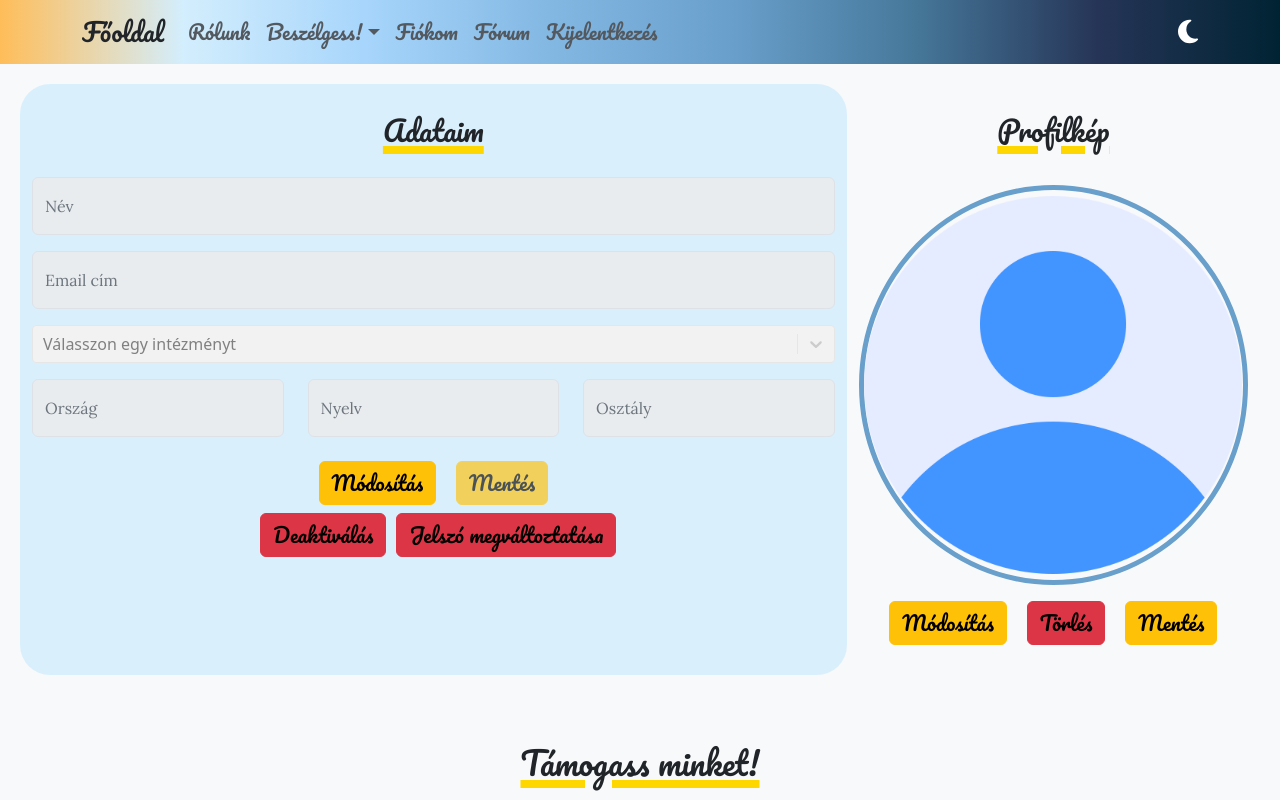
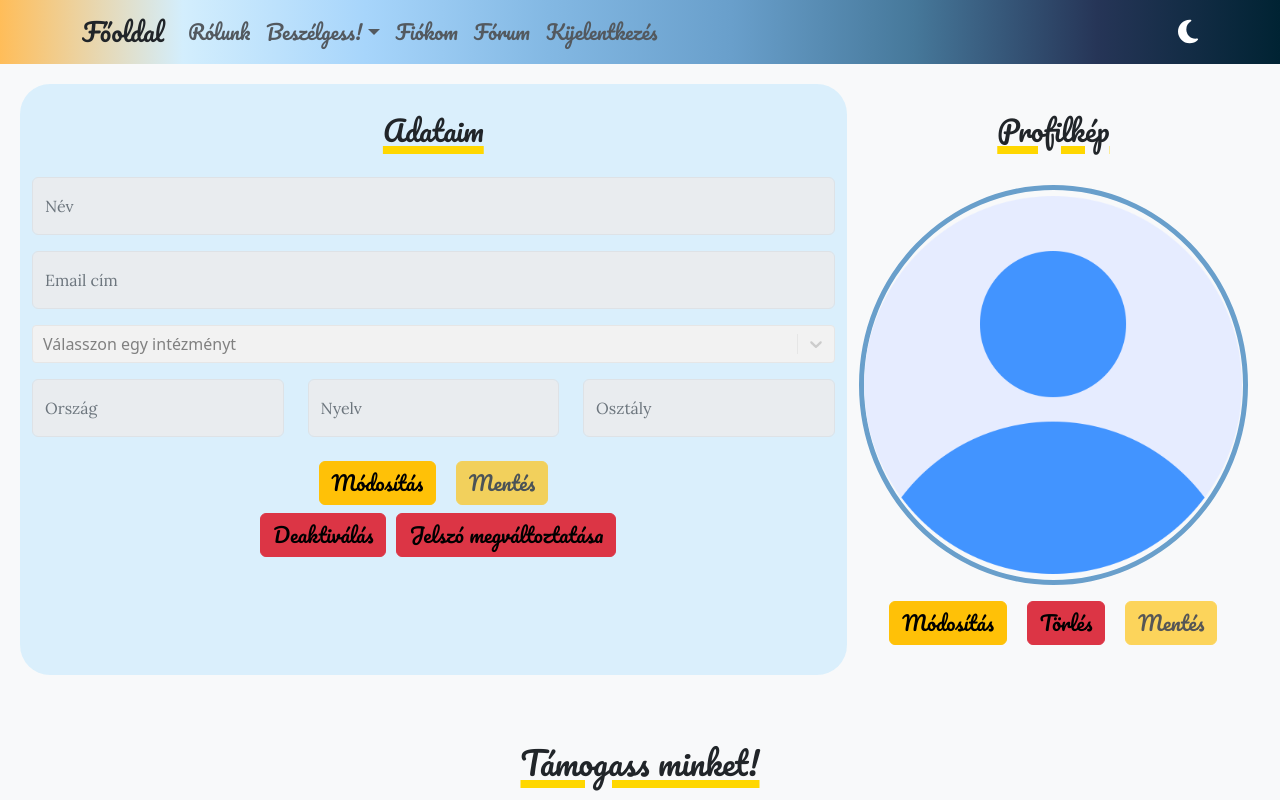
Before and after one commit to mcitomi/minerva, a React (Create React App) app in the folder frontend/: page /my-profile in a window 1280 px wide. Shown: the top 800 px of the page. Built offline with nearby package versions, Linux system fonts and the light colour scheme; no server answers; sample sign-in values are in the browser's storage.

Commit message:
image save button fixed

```diff
--- a/frontend/src/pages/MyProfile.jsx
+++ b/frontend/src/pages/MyProfile.jsx
@@ -13,6 +13,7 @@ export default ({ handleLogout, isLogged }) => {
     const fileInputRef = useRef(null);
     const defaultPfpUrl = "./assets/images/user.png";
     const [image, setImage] = useState(defaultPfpUrl);
+    const [isImageSaved, setImageSaved] = useState(true);
 
     const navigate = useNavigate();
     const token = localStorage.getItem("token");
@@ -103,6 +104,7 @@ export default ({ handleLogout, isLogged }) => {
                 setImage(reader.result);
             };
             reader.readAsDataURL(file); // beolvassa a fájlt
+            setImageSaved(false);
         }
     };
 
@@ -168,6 +170,7 @@ export default ({ handleLogout, isLogged }) => {
             } else {
                 setSuccessMessage("Sikeres feltöltés.");
                 setShowSuccessAlert(true);
+                setImageSaved(true);
             }
         } catch (err) {
             setError(err.message);
@@ -389,8 +392,8 @@ export default ({ handleLogout, isLogged }) => {
                     </div>
                     <div className="text-center">
                         <Button variant="warning" type="submit" onClick={handleFileSelect} style={{ marginRight: 10, fontFamily: 'Pacifico', fontSize: "20px" }} className="mt-2">Módosítás</Button>
-                        <Button variant="danger" type="submit" onClick={() => { setImage(defaultPfpUrl) }} style={{ marginLeft: 10, marginRight: 10, fontFamily: 'Pacifico', fontSize: "20px", color: "black" }} className="mt-2">Törlés</Button>
-                        <Button variant="warning" type="submit" onClick={savePfp} style={{ marginLeft: 10, fontFamily: 'Pacifico', fontSize: "20px" }} className="mt-2">Mentés</Button>
+                        <Button variant="danger" type="submit" onClick={() => { setImage(defaultPfpUrl), setImageSaved(false) }} style={{ marginLeft: 10, marginRight: 10, fontFamily: 'Pacifico', fontSize: "20px", color: "black" }} className="mt-2">Törlés</Button>
+                        <Button variant="warning" type="submit" disabled={isImageSaved} onClick={savePfp} style={{ marginLeft: 10, fontFamily: 'Pacifico', fontSize: "20px" }} className="mt-2">Mentés</Button>
                     </div>
                 </Col>
             </Row>
```
